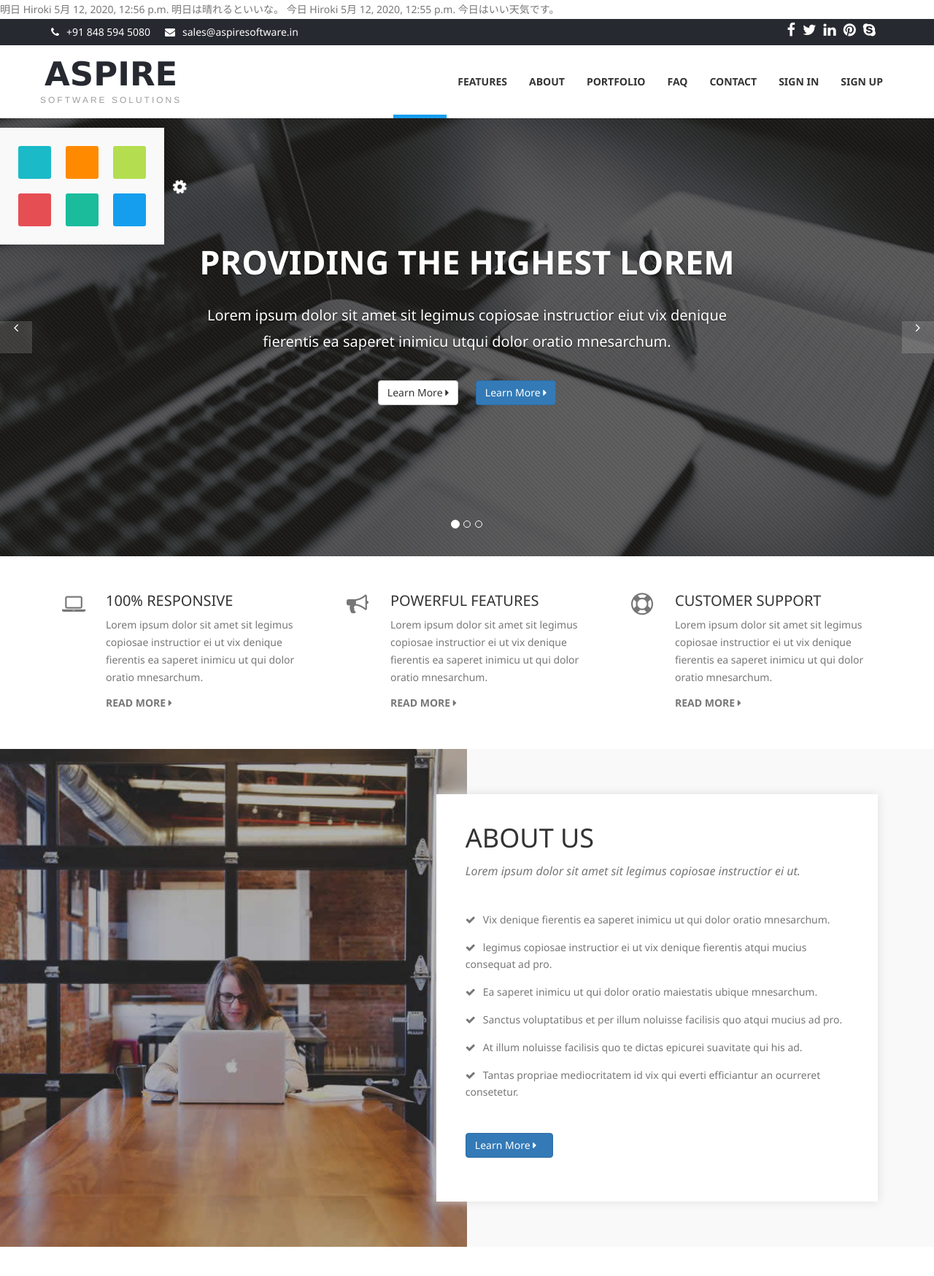
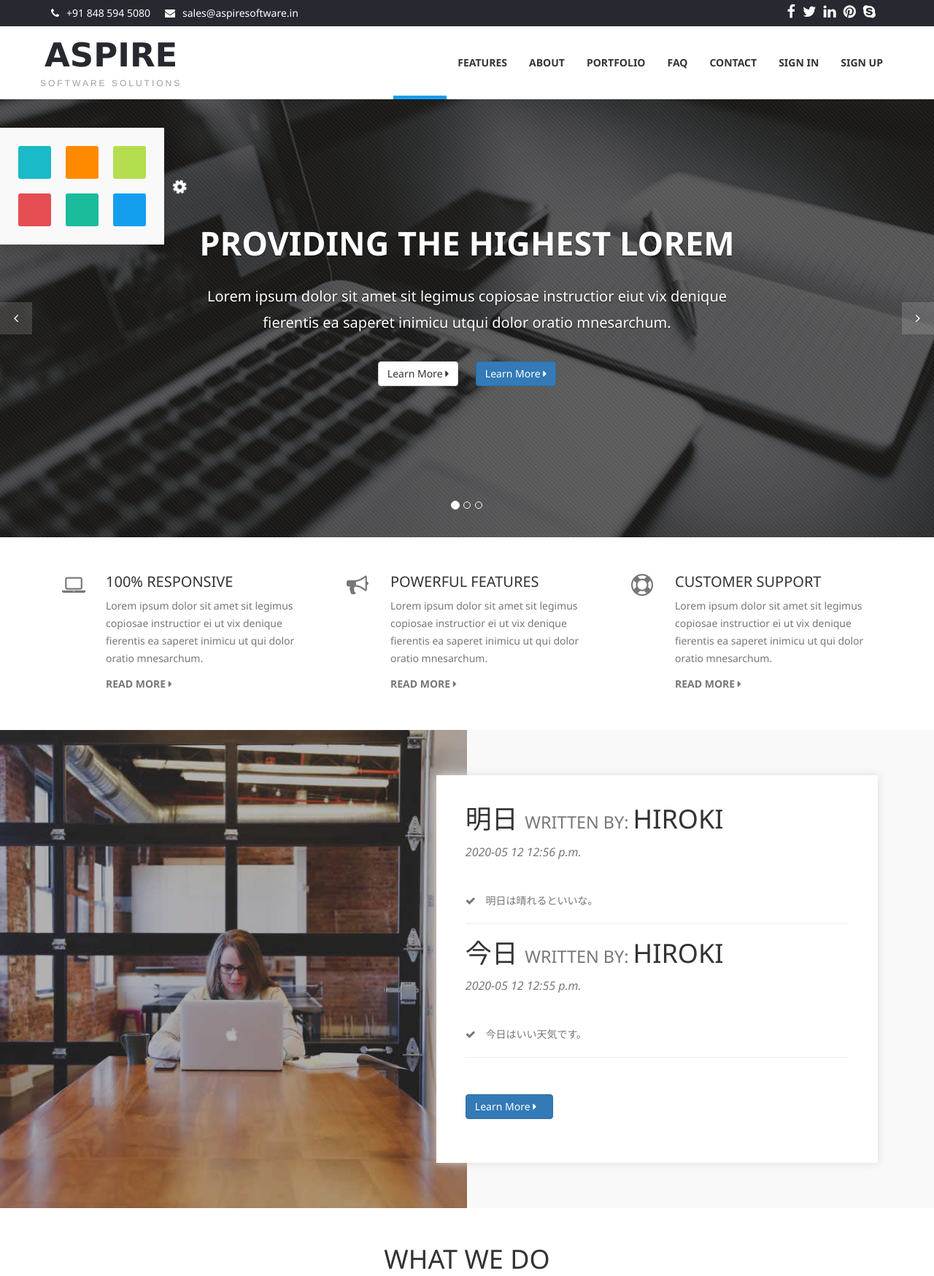
Before and after one commit to Hiroki0613/django_crud, a Django app: page / in a window 1280 px wide. Shown: the top 1748 px of the page at 73% size. Run offline with Django 3.2, Linux system fonts and the light colour scheme; data comes from the database, SQL or seed files in the repository; some libraries are stand-ins or nearby versions.

Commit message:
投稿画面の修正

```diff
--- a/blog/templates/blog/home.html
+++ b/blog/templates/blog/home.html
@@ -1,11 +1,6 @@
 {% load static %}
 
-{% for post in posts %}
-{{ post.title }}
-{{ post.author }}
-{{ post.date_posted }}
-{{ post.content }}
-{% endfor %}
+
 
 <!DOCTYPE html>
 <html>
@@ -96,7 +91,7 @@
         <!-- Wrapper for slides -->
         <div class="carousel-inner">
             <div class="item active">
-                <div class="fill" style="background-image:url('img/banner-slide-1.jpg');"></div>
+                <div class="fill" style="background-image:url('static/img/banner-slide-1.jpg');"></div>
                 <div class="carousel-caption slide-up">
                     <h1 class="banner_heading">Providing The <span>Highest </span>Lorem</h1>
                     <p class="banner_txt">Lorem ipsum dolor sit amet sit legimus copiosae instructior eiut vix denique
@@ -111,7 +106,7 @@
             </div>
 
             <div class="item">
-                <div class="fill" style="background-image:url('img/banner-slide-2.jpg');"></div>
+                <div class="fill" style="background-image:url('static/img/banner-slide-2.jpg');"></div>
                 <div class="carousel-caption slide-up">
                     <h1 class="banner_heading">Providing The <span>Highest </span>Lorem</h1>
                     <p class="banner_txt">Lorem ipsum dolor sit amet sit legimus copiosae instructior eiut vix denique
@@ -126,7 +121,7 @@
             </div>
 
             <div class="item">
-                <div class="fill" style="background-image:url('img/banner-slide-3.jpg');"></div>
+                <div class="fill" style="background-image:url('static/img/banner-slide-3.jpg');"></div>
                 <div class="carousel-caption slide-up">
                     <h1 class="banner_heading">Providing The <span>Highest </span>Lorem</h1>
                     <p class="banner_txt">Lorem ipsum dolor sit amet sit legimus copiosae instructior eiut vix denique
@@ -201,25 +196,18 @@
             <div class="col-md-7 col-md-offset-5 col-sm-8 col-sm-offset-2 col-xs-12 text-inner ">
                 <div class="text-block">
                     <div class="section-heading">
-                        <h1>ABOUT <span>US</span></h1>
-                        <p class="subheading">Lorem ipsum dolor sit amet sit legimus copiosae instructior ei ut.</p>
+
+                        {% for post in posts %}
+
+                        <h1>{{ post.title }} <small>written by: </small><span>{{ post.author }}</span></h1>
+                        <p class="subheading"> {{ post.date_posted|date:'Y-m d P' }}</p>
+
+                        <ul class="aboutul">
+                            <li> <i class="fa fa-check"></i> {{ post.content }}</li>
+                        </ul>
+                        <hr>
+                        {% endfor %}
                     </div>
-
-                    <ul class="aboutul">
-                        <li> <i class="fa fa-check"></i>Vix denique fierentis ea saperet inimicu ut qui dolor oratio
-                            mnesarchum.</li>
-                        <li> <i class="fa fa-check"></i>legimus copiosae instructior ei ut vix denique fierentis atqui
-                            mucius consequat ad pro.</li>
-                        <li> <i class="fa fa-check"></i>Ea saperet inimicu ut qui dolor oratio maiestatis ubique
-                            mnesarchum.</li>
-                        <li> <i class="fa fa-check"></i>Sanctus voluptatibus et per illum noluisse facilisis quo atqui
-                            mucius ad pro.</li>
-                        <li> <i class="fa fa-check"></i>At illum noluisse facilisis quo te dictas epicurei suavitate qui
-                            his ad.</li>
-                        <li> <i class="fa fa-check"></i>Tantas propriae mediocritatem id vix qui everti efficiantur an
-                            ocurreret consetetur.</li>
-                    </ul>
-
                     <button type="button" class="btn btn-primary slide">Learn More <i class="fa fa-caret-right"></i>
                     </button>
 
@@ -323,7 +311,8 @@
                     </div>
                     <div class="arrow-down"></div>
                     <div class="testimonial_user">
-                        <div class="user-image"><img src="img/user1.png" alt="user" class="img-responsive" /></div>
+                        <div class="user-image"><img src="{% static 'img/user1.png' %}" alt="user"
+                                class="img-responsive" /></div>
                         <div class="user-info">
                             <h5>Lorem Ipsum</h5>
                             <p>Manager</p>
@@ -339,7 +328,8 @@
                     </div>
                     <div class="arrow-down"></div>
                     <div class="testimonial_user">
-                        <div class="user-image"><img src="img/user1.png" alt="user" class="img-responsive" /></div>
+                        <div class="user-image"><img src="{% static 'img/user1.png' %}" alt="user"
+                                class="img-responsive" /></div>
                         <div class="user-info">
                             <h5>Lorem Ipsum</h5>
                             <p>Manager</p>
@@ -354,7 +344,8 @@
                     </div>
                     <div class="arrow-down"></div>
                     <div class="testimonial_user">
-                        <div class="user-image"><img src="img/user1.png" alt="user" class="img-responsive" /></div>
+                        <div class="user-image"><img src="{% static 'img/user1.png' %}" alt="user"
+                                class="img-responsive" /></div>
                         <div class="user-info">
                             <h5>Lorem Ipsum</h5>
                             <p>Manager</p>
```
